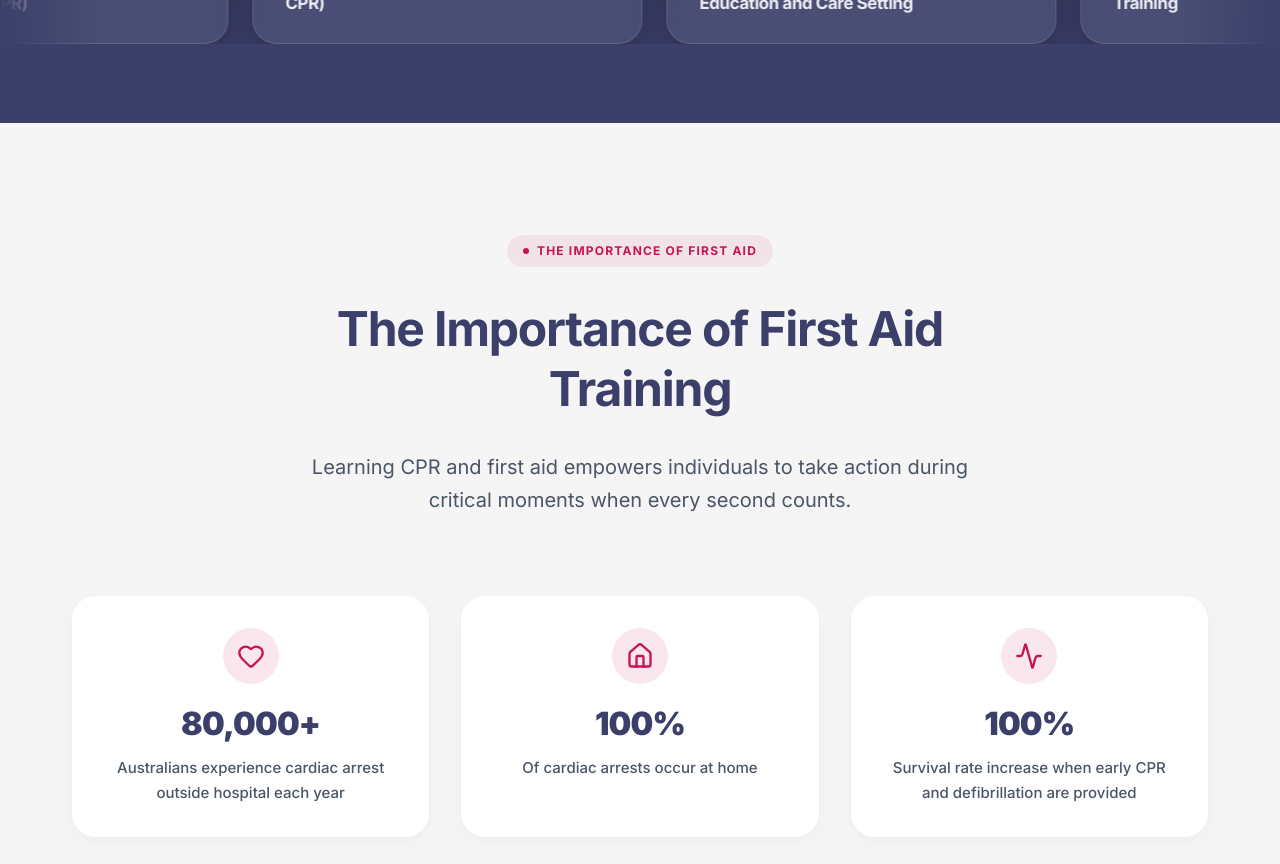
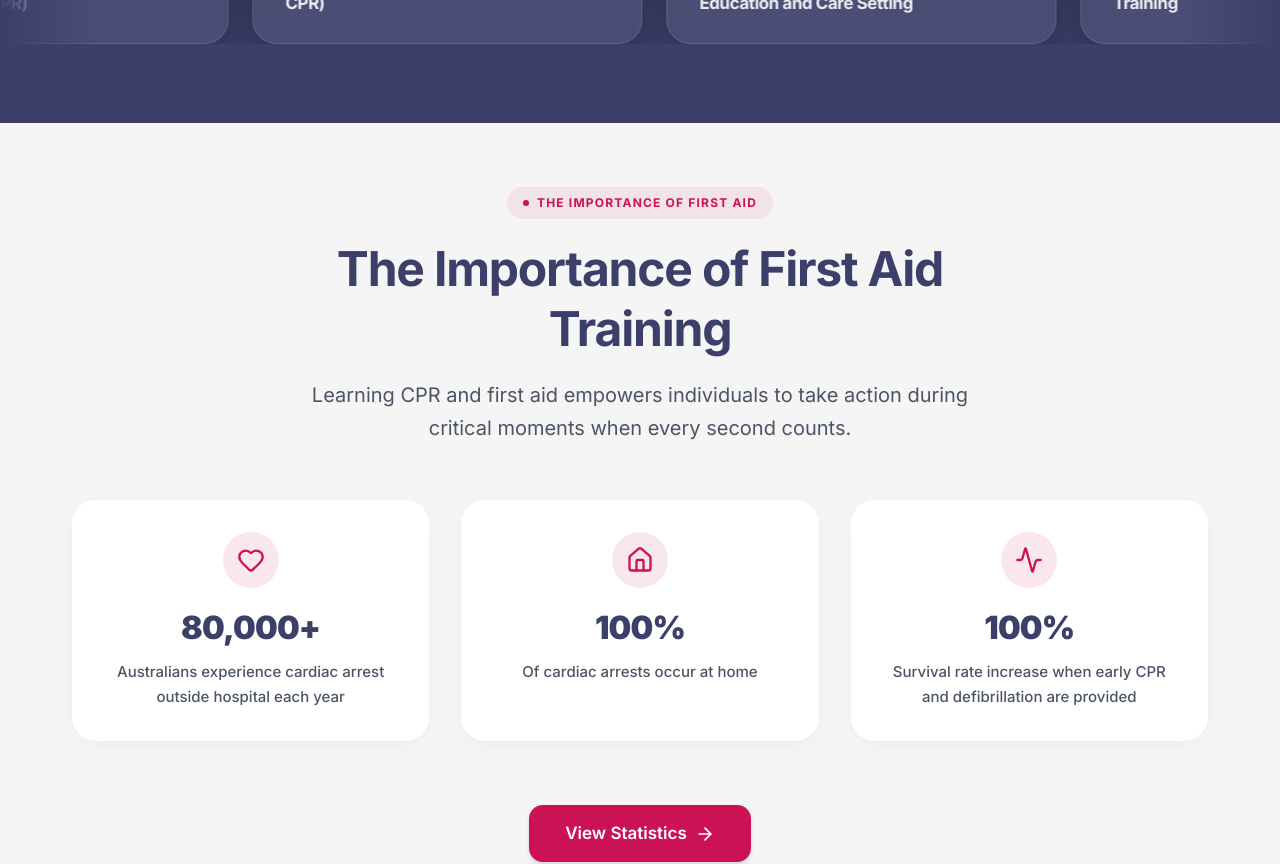
Before and after one commit to Gireeshma27/first-aid, a Next.js app: page / in a window 1280 px wide. Shown: the part 2420-3284 px from the top of the page. Built offline with nearby package versions, Linux system fonts and the light colour scheme.

Commit message:
updated service page

```diff
--- a/sections/statistics.tsx
+++ b/sections/statistics.tsx
@@ -98,7 +98,7 @@ export function StatisticsSection() {
   }, [])
 
   return (
-    <section className="relative py-20 md:py-28 bg-[#F5F5F5] overflow-hidden -mt-px">
+    <section className="relative py-12 md:py-16 bg-[#F5F5F5] overflow-hidden -mt-px">
       {/* Subtle animated background elements */}
       <div className="absolute inset-0 pointer-events-none" style={{
         background: 'transparent 0%, transparent 50%), transparent 0%, transparent 50%)',
@@ -108,12 +108,12 @@ export function StatisticsSection() {
 
         {/* Section Header */}
         <Reveal>
-          <div className="text-center mb-20 max-w-3xl mx-auto">
-            <span className="inline-flex items-center gap-2 px-4 py-2 rounded-full bg-[#ca1254]/8 text-[#ca1254] text-xs font-bold uppercase tracking-widest mb-6 md:mb-8">
+          <div className="text-center mb-12 md:mb-14 max-w-3xl mx-auto">
+            <span className="inline-flex items-center gap-2 px-4 py-2 rounded-full bg-[#ca1254]/8 text-[#ca1254] text-xs font-bold uppercase tracking-widest mb-4 md:mb-5">
               <span className="w-1.5 h-1.5 rounded-full bg-[#ca1254]" />
               The Importance of First Aid
             </span>
-            <h2 className="text-4xl md:text-5xl font-bold text-[#3b3f69] mb-6 md:mb-8 tracking-tight leading-tight">
+            <h2 className="text-4xl md:text-5xl font-bold text-[#3b3f69] mb-4 md:mb-5 tracking-tight leading-tight">
               The Importance of First Aid Training
             </h2>
             <p className="text-lg md:text-xl text-gray-600 leading-relaxed max-w-2xl mx-auto">
@@ -123,7 +123,7 @@ export function StatisticsSection() {
         </Reveal>
 
         {/* Stats Cards Grid */}
-        <div ref={ref} className="reveal-section grid grid-cols-1 md:grid-cols-3 gap-6 md:gap-8 mb-16 md:mb-20">
+        <div ref={ref} className="reveal-section grid grid-cols-1 md:grid-cols-3 gap-6 md:gap-8 mb-10 md:mb-14">
           {statistics.map((stat, index) => {
             const Icon = stat.icon
             return (
@@ -149,7 +149,7 @@ export function StatisticsSection() {
 
         {/* View Statistics Button */}
         <Reveal delay={100}>
-          <div className="flex justify-center mt-20 md:mt-24">
+          <div className="flex justify-center mt-12 md:mt-16">
             <a
               href="/statistics"
               className="inline-flex items-center gap-2 px-9 py-4 rounded-xl bg-[#ca1254] hover:bg-[#a50f42] text-white font-semibold transition-all duration-300 hover:shadow-lg hover:-translate-y-1 shadow-md"
```
